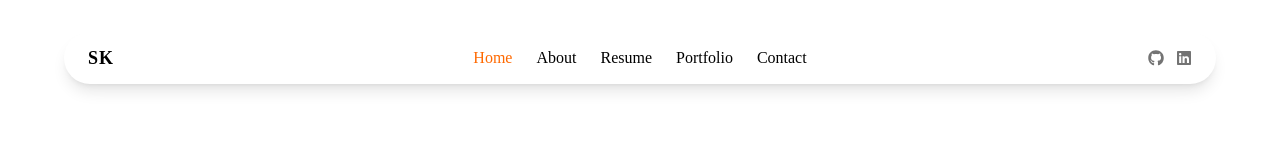
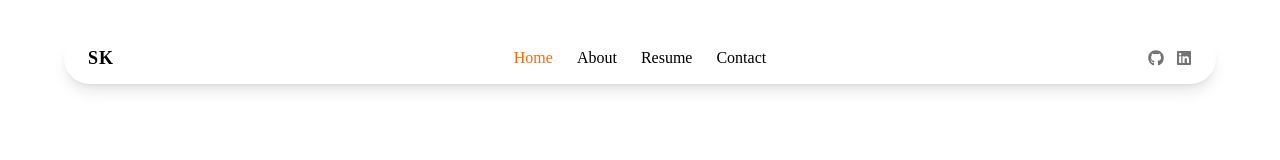
Before and after one commit to Princekumar0006/portfolio, a Next.js app: page / in a window 1280 px wide. Shown: the top 160 px of the page. Built offline with nearby package versions, Linux system fonts and the light colour scheme.

Commit message:
navbar update for portfolio

```diff
--- a/src/components/Navbar.jsx
+++ b/src/components/Navbar.jsx
@@ -25,9 +25,9 @@ export default function Navbar() {
           <Link className={pathname === "/resume" ? "text-orange-500" : "transition-colors duration-300 hover:text-orange-500"} href="/resume">
             Resume
           </Link>
-          <Link className={pathname === "/portfolio" ? "text-orange-500" : "transition-colors duration-300 hover:text-orange-500"} href="/portfolio">
+          {/* <Link className={pathname === "/portfolio" ? "text-orange-500" : "transition-colors duration-300 hover:text-orange-500"} href="/portfolio">
             Portfolio
-          </Link>
+          </Link> */}
           <Link className={pathname === "/contact" ? "text-orange-500" : "transition-colors duration-300 hover:text-orange-500"} href="/contact">
             Contact
           </Link>
@@ -88,7 +88,7 @@ export default function Navbar() {
                     { label: "Home", href: "/" },
                     { label: "About", href: "/about" },
                     { label: "Resume", href: "/resume" },
-                    { label: "Portfolio", href: "/portfolio" },
+                    // { label: "Portfolio", href: "/portfolio" },
                     { label: "Contact", href: "/contact" },
                   ].map((item) => (
                     <SheetClose asChild key={item.href}>
```
